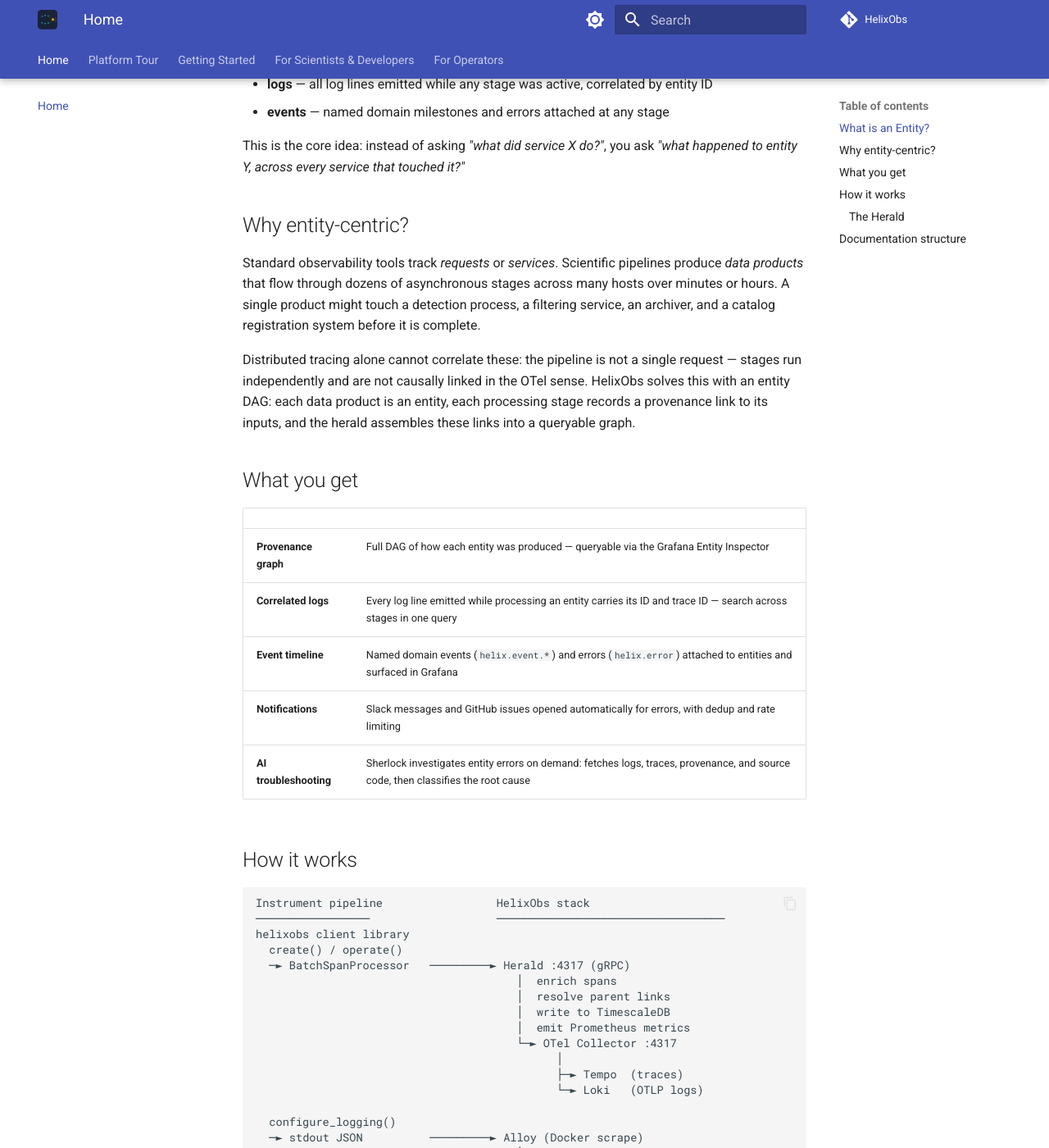
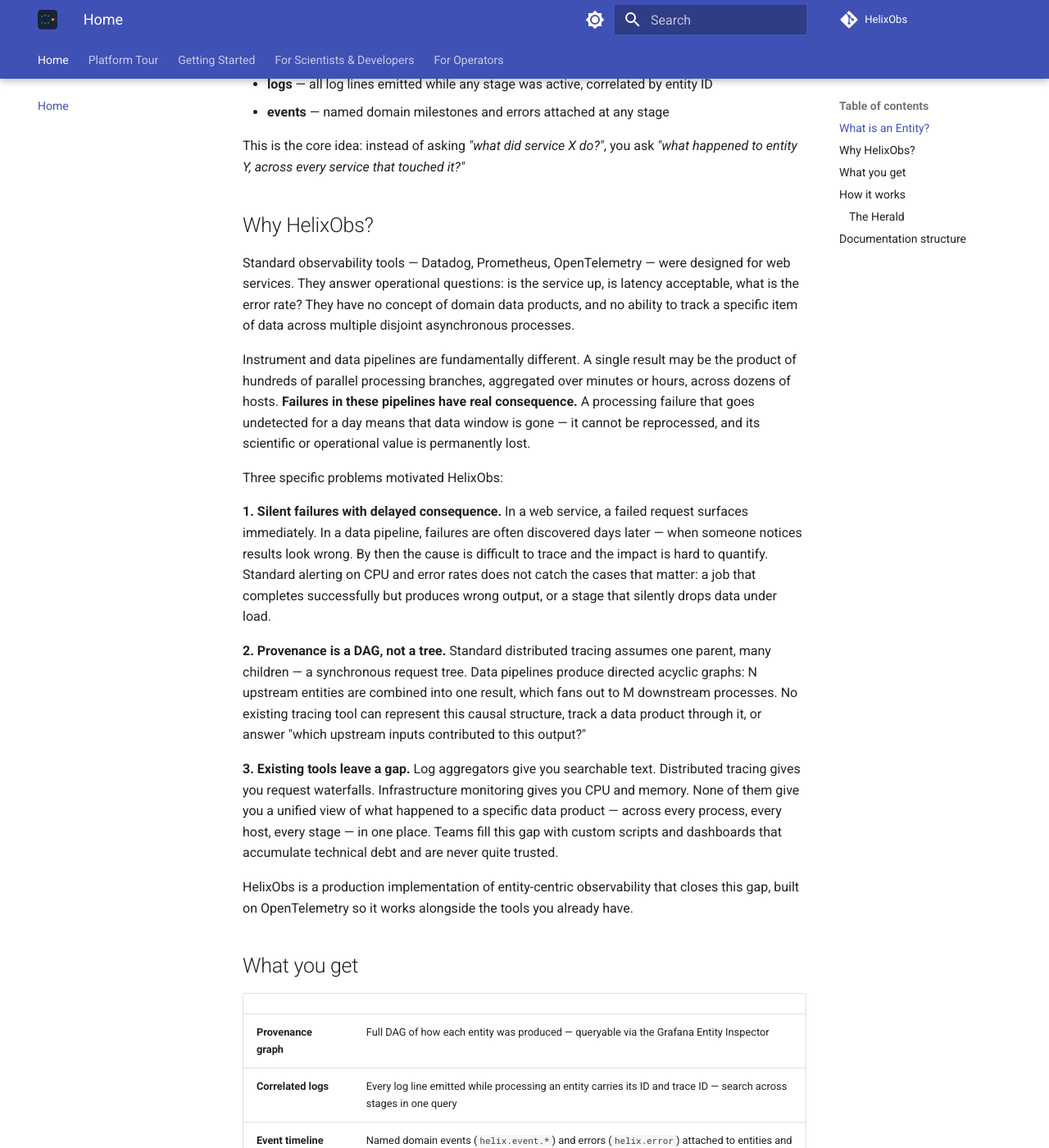
Before and after one commit to HelixObs/helixobs.github.io, an MkDocs documentation site: the page built from docs/index.md, in a window 1280 px wide and 1400 px high, scrolled down 735 px. Shown: the whole window at 82% size. Built offline with MkDocs 1.6.1 and Material for MkDocs 9.7.7, drawn with Linux system fonts in a browser that asks for light colours.

Commit message:
docs: expand home page with motivation — why we built HelixObs
Replace thin 'Why entity-centric?' section with a fuller explanation
of the three problems: silent failures, DAG provenance, and the tool
gap. Generic framing, no instrument-specific references.

Co-Authored-By: Claude Sonnet 4.6 <noreply@anthropic.com>

```diff
--- a/docs/index.md
+++ b/docs/index.md
@@ -17,11 +17,21 @@ Every entity accumulates:
 
 This is the core idea: instead of asking *"what did service X do?"*, you ask *"what happened to entity Y, across every service that touched it?"*
 
-## Why entity-centric?
+## Why HelixObs?
 
-Standard observability tools track *requests* or *services*. Scientific pipelines produce *data products* that flow through dozens of asynchronous stages across many hosts over minutes or hours. A single product might touch a detection process, a filtering service, an archiver, and a catalog registration system before it is complete.
+Standard observability tools — Datadog, Prometheus, OpenTelemetry — were designed for web services. They answer operational questions: is the service up, is latency acceptable, what is the error rate? They have no concept of domain data products, and no ability to track a specific item of data across multiple disjoint asynchronous processes.
 
-Distributed tracing alone cannot correlate these: the pipeline is not a single request — stages run independently and are not causally linked in the OTel sense. HelixObs solves this with an entity DAG: each data product is an entity, each processing stage records a provenance link to its inputs, and the herald assembles these links into a queryable graph.
+Instrument and data pipelines are fundamentally different. A single result may be the product of hundreds of parallel processing branches, aggregated over minutes or hours, across dozens of hosts. **Failures in these pipelines have real consequence.** A processing failure that goes undetected for a day means that data window is gone — it cannot be reprocessed, and its scientific or operational value is permanently lost.
+
+Three specific problems motivated HelixObs:
+
+**1. Silent failures with delayed consequence.** In a web service, a failed request surfaces immediately. In a data pipeline, failures are often discovered days later — when someone notices results look wrong. By then the cause is difficult to trace and the impact is hard to quantify. Standard alerting on CPU and error rates does not catch the cases that matter: a job that completes successfully but produces wrong output, or a stage that silently drops data under load.
+
+**2. Provenance is a DAG, not a tree.** Standard distributed tracing assumes one parent, many children — a synchronous request tree. Data pipelines produce directed acyclic graphs: N upstream entities are combined into one result, which fans out to M downstream processes. No existing tracing tool can represent this causal structure, track a data product through it, or answer "which upstream inputs contributed to this output?"
+
+**3. Existing tools leave a gap.** Log aggregators give you searchable text. Distributed tracing gives you request waterfalls. Infrastructure monitoring gives you CPU and memory. None of them give you a unified view of what happened to a specific data product — across every process, every host, every stage — in one place. Teams fill this gap with custom scripts and dashboards that accumulate technical debt and are never quite trusted.
+
+HelixObs is a production implementation of entity-centric observability that closes this gap, built on OpenTelemetry so it works alongside the tools you already have.
 
 ## What you get
 
```
